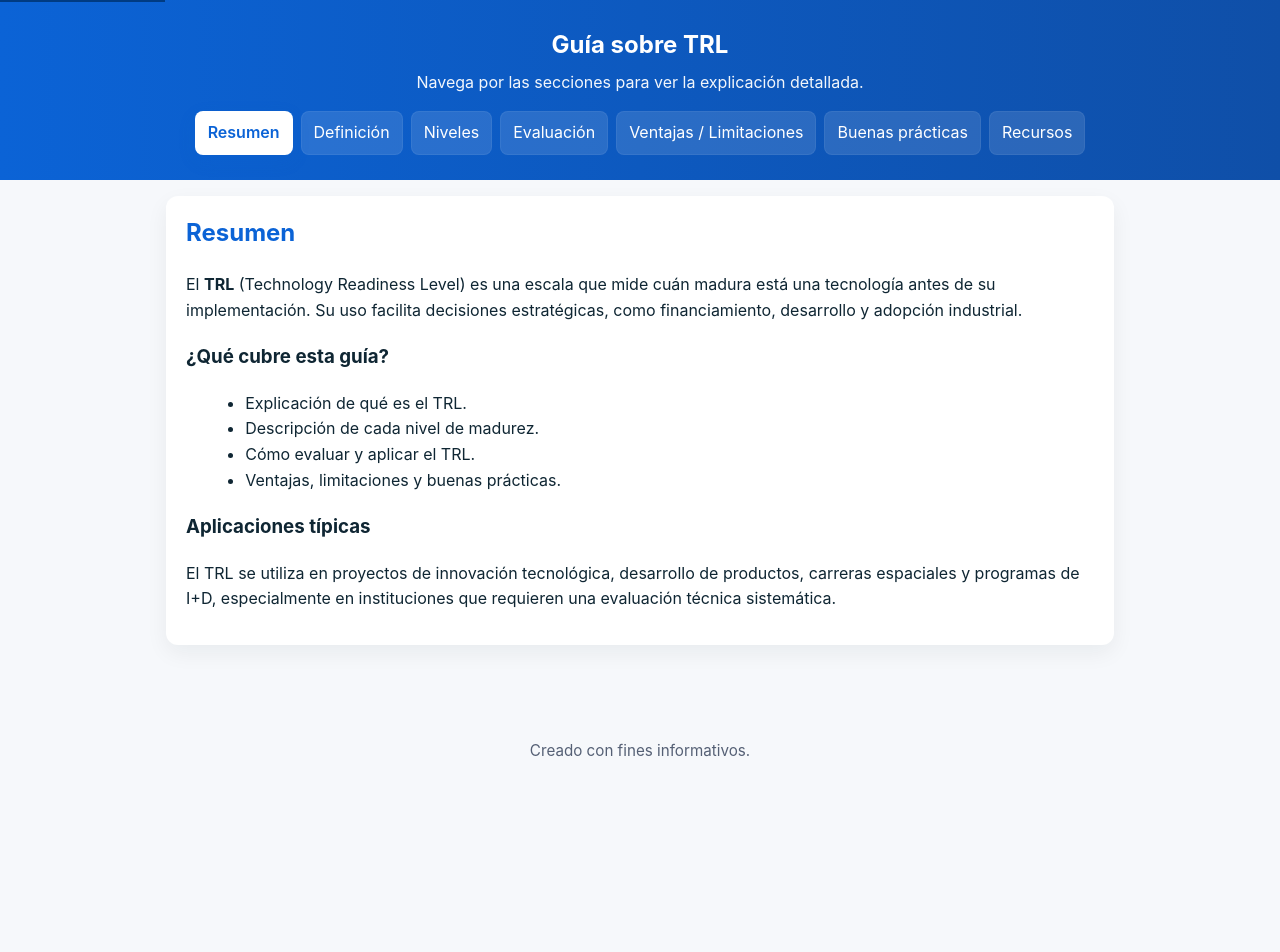
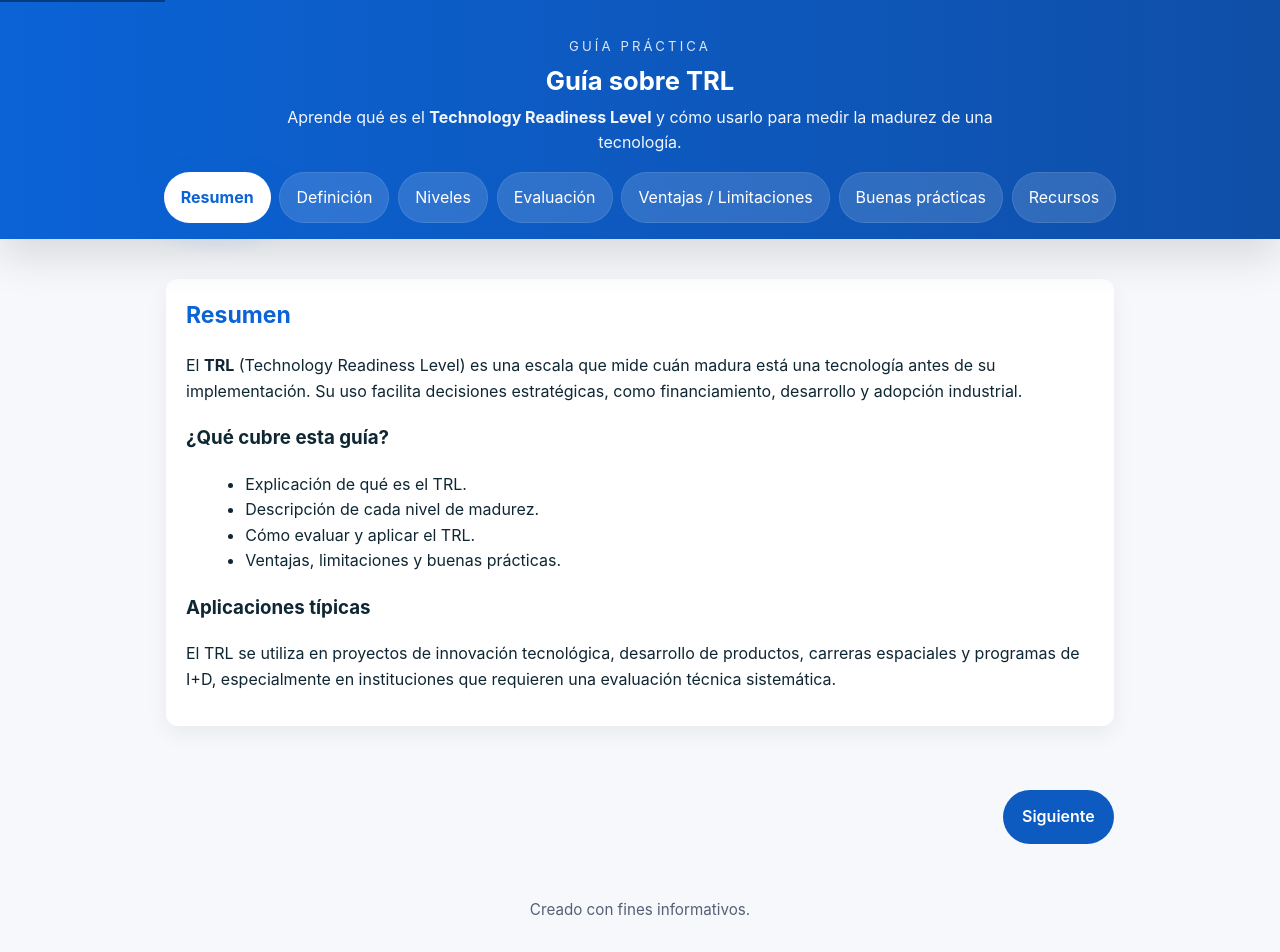
Before and after one commit to JustinS993/Dmayor, a website: page site/index.html in a window 1280 px wide. Before the commit the page ends 800 px from the top, so only its background shows below. Drawn offline with Linux system fonts and the light colour scheme.

Commit message:
Incluir mejoras visuales y de navegación del sitio TRL

```diff
--- a/site/css/styles.css
+++ b/site/css/styles.css
@@ -23,33 +23,41 @@ body{
 }
 
 .site-header{
+  position:sticky;
+  top:0;
+  z-index:999;
   background:linear-gradient(90deg,var(--accent),var(--accent-2));
   color:white;
-  padding:1.6rem 1rem;
+  padding:1.4rem 1rem 1rem;
   text-align:center;
+  box-shadow:0 18px 40px rgba(0,0,0,0.12);
 }
-.site-header h1{margin:0;font-size:1.5rem}
-.lead{opacity:0.95;margin-top:.35rem}
+.hero-copy{max-width:760px;margin:0 auto}
+.site-header h1{margin:0;font-size:clamp(1.6rem,2vw,2.4rem);line-height:1.1}
+.eyebrow{font-size:.82rem;text-transform:uppercase;letter-spacing:.24em;opacity:.85;margin-bottom:.65rem;}
+.lead{opacity:0.95;margin-top:.6rem;max-width:48rem;margin-left:auto;margin-right:auto}
 
-.main-nav{margin-top:.9rem;display:flex;flex-wrap:wrap;gap:.5rem;justify-content:center}
+.main-nav{margin-top:.9rem;display:flex;flex-wrap:wrap;gap:.55rem;justify-content:center;align-items:center}
 .main-nav a{
-  display:inline-block;
+  display:inline-flex;
+  align-items:center;
+  justify-content:center;
   text-decoration:none;
-  background:rgba(255,255,255,0.12);
-  border:1px solid rgba(255,255,255,0.06);
+  background:rgba(255,255,255,0.14);
+  border:1px solid rgba(255,255,255,0.1);
   color:white;
-  padding:.5rem .75rem;
-  border-radius:8px;
-  transition:transform .12s ease, background .12s ease, box-shadow .12s ease;
+  padding:.75rem 1rem;
+  border-radius:999px;
+  transition:transform .15s ease, background .15s ease, box-shadow .15s ease;
 }
-.main-nav a:hover{transform:translateY(-2px);background:rgba(255,255,255,0.14);box-shadow:0 6px 14px rgba(11,99,214,0.08)}
-.main-nav a:focus{outline:3px solid rgba(255,255,255,0.16);outline-offset:2px}
-.main-nav a.active{background:white;color:var(--accent);box-shadow:0 6px 18px rgba(11,99,214,0.12);font-weight:600}
+.main-nav a:hover{transform:translateY(-1px);background:rgba(255,255,255,0.22);box-shadow:0 10px 30px rgba(11,99,214,0.12)}
+.main-nav a:focus{outline:3px solid rgba(255,255,255,0.2);outline-offset:2px}
+.main-nav a.active{background:white;color:var(--accent);box-shadow:0 10px 30px rgba(11,99,214,0.18);font-weight:700}
 
 main{
   max-width:var(--max-width);
   margin:var(--gap) auto;
-  padding:0 1rem 2rem;
+  padding:1.5rem 1rem 2rem;
 }
 .section-hidden{display:none}
 
@@ -60,18 +68,47 @@ section{
   border-radius:var(--radius);
   box-shadow:0 8px 22px rgba(16,32,40,0.06);
 }
-section h2{margin-top:0;color:var(--accent)}
+section h2{margin-top:0;color:var(--accent);font-size:clamp(1.35rem,1.8vw,1.9rem)}
+.section-intro{margin-bottom:1rem;color:#24436f}
 
-.trl-table{width:100%;border-collapse:collapse;margin-top:.6rem}
-.trl-table th,.trl-table td{padding:.65rem .85rem;border:1px solid #e6eef8;text-align:left;vertical-align:top}
+.trl-table{width:100%;border-collapse:collapse;margin-top:.8rem}
+.trl-table th,.trl-table td{padding:.75rem .95rem;border:1px solid #e6eef8;text-align:left;vertical-align:top}
 .trl-table thead th{background:#f3f8ff;color:var(--accent);font-weight:700}
 .trl-table tbody tr:nth-child(even){background:#fbfdff}
 
 /* Make tables horizontally scrollable on small screens */
 .table-wrap{overflow-x:auto}
 .table-wrap .trl-table{min-width:640px}
+.content-section{scroll-margin-top:110px}
+ul,ol{margin:0.65rem 0 0.25rem 1.2rem}
 
-ul,ol{margin:0.6rem 0 0.25rem 1.2rem}
+.section-actions{
+  display:flex;
+  flex-wrap:wrap;
+  gap:.75rem;
+  justify-content:flex-end;
+  align-items:center;
+  margin:0 auto 1.5rem;
+  max-width:var(--max-width);
+  padding:0 1rem;
+}
+
+.section-actions .button{
+  display:inline-flex;
+  align-items:center;
+  justify-content:center;
+  gap:.4rem;
+  background:var(--accent);
+  color:white;
+  padding:.9rem 1.2rem;
+  border-radius:999px;
+  text-decoration:none;
+  font-weight:600;
+  transition:transform .16s ease, background .16s ease, box-shadow .16s ease;
+}
+.section-actions .button:hover{transform:translateY(-1px);background:#0950b2;box-shadow:0 16px 35px rgba(11,99,214,0.16)}
+.section-actions .prev{background:#0b4fa8}
+.section-actions .next{background:#0d5bc0}
 
 .site-footer{max-width:var(--max-width);margin:0 auto 2rem;padding:.9rem 1rem;text-align:center;color:var(--muted);font-size:.95rem}
 
@@ -87,6 +124,16 @@ ul,ol{margin:0.6rem 0 0.25rem 1.2rem}
   transition:top .15s ease;
 }
 .skip-link:focus{top:8px}
+
+.noscript-warning{
+  background:#ffe9c7;
+  color:#2d1f00;
+  padding:1rem 1.1rem;
+  margin:0;
+  text-align:center;
+  font-weight:600;
+  border-bottom:1px solid #f2cf9f;
+}
 
 /* Visually hidden utility for aria-live */
 .visually-hidden{position:absolute!important;height:1px;width:1px;overflow:hidden;clip:rect(1px,1px,1px,1px);white-space:nowrap}
--- a/site/index.html
+++ b/site/index.html
@@ -9,10 +9,18 @@
   <link rel="stylesheet" href="css/styles.css">
 </head>
 <body>
+  <noscript>
+    <div class="noscript-warning">
+      Este sitio requiere JavaScript para mostrar el contenido por secciones. Activa JavaScript en tu navegador para una mejor experiencia.
+    </div>
+  </noscript>
   <a class="skip-link" href="#content">Saltar al contenido</a>
   <header class="site-header">
-    <h1>Guía sobre TRL</h1>
-    <p class="lead">Navega por las secciones para ver la explicación detallada.</p>
+    <div class="hero-copy">
+      <p class="eyebrow">Guía práctica</p>
+      <h1>Guía sobre TRL</h1>
+      <p class="lead">Aprende qué es el <strong>Technology Readiness Level</strong> y cómo usarlo para medir la madurez de una tecnología.</p>
+    </div>
     <nav class="main-nav" aria-label="Navegación principal">
       <a href="#01-resumen">Resumen</a>
       <a href="#02-definicion">Definición</a>
@@ -187,6 +195,8 @@
     </section>
   </main>
 
+  <div class="section-actions" aria-label="Navegación de sección"></div>
+
   <footer class="site-footer">
     <p>Creado con fines informativos.</p>
   </footer>
@@ -199,6 +209,11 @@
     }
 
     function showSection(id) {
+      if (!sectionIds.includes(id)) {
+        id = sectionIds[0];
+        history.replaceState(null, '', `#${id}`);
+      }
+
       document.querySelectorAll('.content-section').forEach(section => {
         const isActive = section.id === id;
         section.classList.toggle('section-hidden', !isActive);
@@ -210,21 +225,42 @@
       }
     }
 
+    const sectionIds = Array.from(document.querySelectorAll('.content-section')).map(section => section.id);
+    const pager = document.querySelector('.section-actions');
+
+    function renderPager(currentId) {
+      const index = sectionIds.indexOf(currentId);
+      const prevId = sectionIds[index - 1];
+      const nextId = sectionIds[index + 1];
+      const links = [];
+
+      if (prevId) {
+        links.push(`<a class="button prev" href="#${prevId}">Anterior</a>`);
+      }
+      if (nextId) {
+        links.push(`<a class="button next" href="#${nextId}">Siguiente</a>`);
+      }
+
+      pager.innerHTML = links.join('');
+    }
+
     document.addEventListener('DOMContentLoaded', () => {
-      document.querySelectorAll('.main-nav a').forEach(link => {
-        link.addEventListener('click', ev => {
-          ev.preventDefault();
-          const targetId = link.getAttribute('href').replace('#', '');
-          showSection(targetId);
-          setActiveNav(link.getAttribute('href'));
-          history.replaceState(null, '', `#${targetId}`);
-        });
+      document.body.addEventListener('click', ev => {
+        const link = ev.target.closest('.main-nav a, .section-actions a');
+        if (!link) return;
+        ev.preventDefault();
+        const targetId = link.getAttribute('href').replace('#', '');
+        showSection(targetId);
+        setActiveNav(`#${targetId}`);
+        renderPager(targetId);
+        history.replaceState(null, '', `#${targetId}`);
       });
 
       const initialHash = location.hash || '#01-resumen';
       const initialId = initialHash.replace('#', '');
       showSection(initialId);
       setActiveNav(initialHash);
+      renderPager(initialId);
     });
   </script>
 </body>
```
